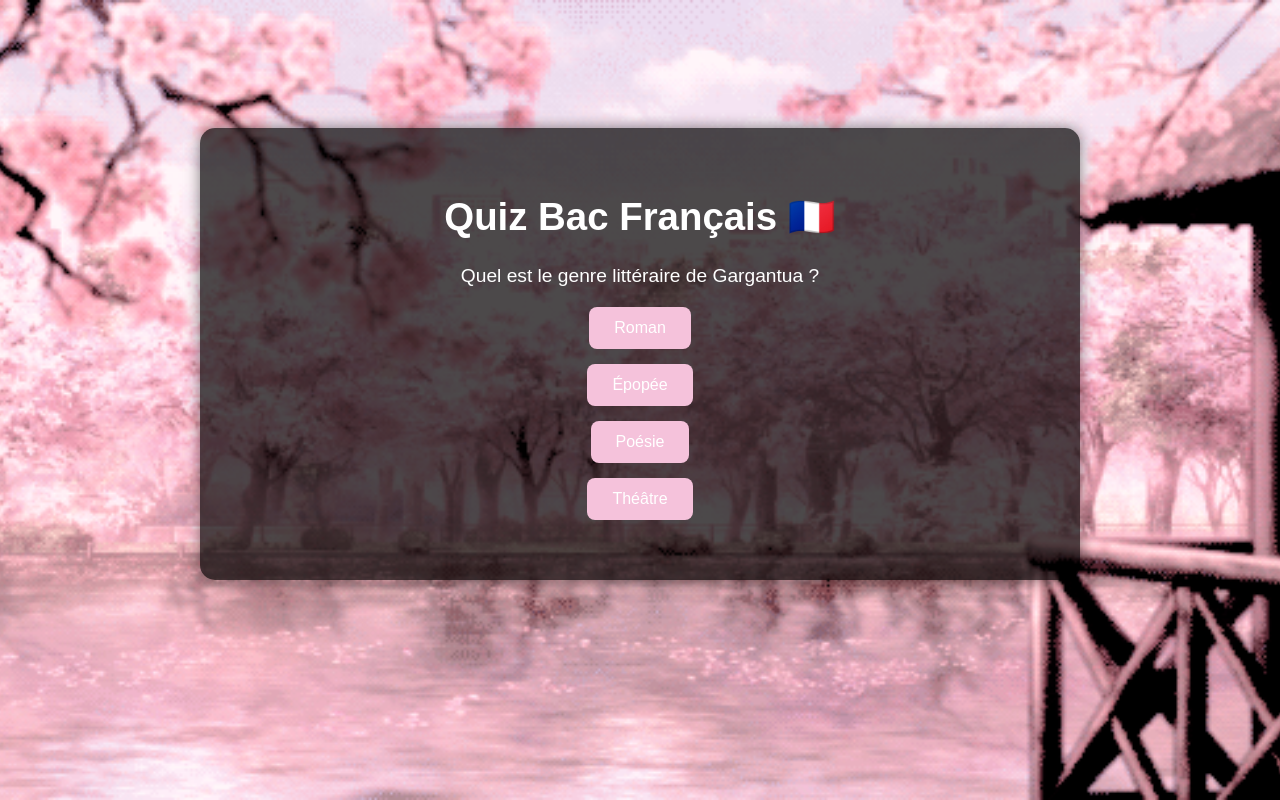
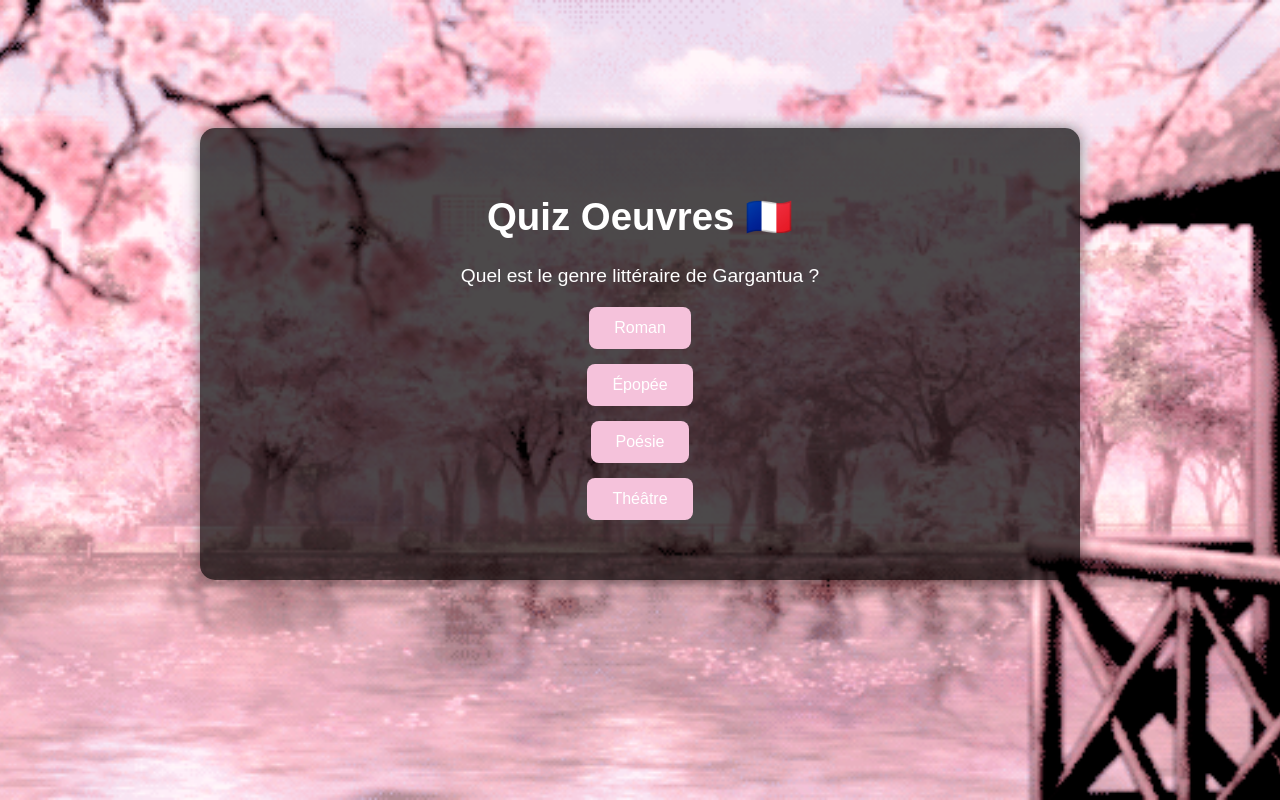
Before and after one commit to yxshioka/Oeuvres, a plain HTML site: page index.html in a window 1280 px wide. Drawn offline with Linux system fonts and the light colour scheme.

Commit message:
Update index.html

```diff
--- a/index.html
+++ b/index.html
@@ -4,7 +4,7 @@
 <head>
   <meta charset="UTF-8">
   <meta name="viewport" content="width=device-width, initial-scale=1.0">
-  <title>Quiz Oeuvres B</title>
+  <title>Quiz Oeuvres</title>
   <style>
     body {
       font-family: Arial, sans-serif;
@@ -50,7 +50,7 @@
     Ton navigateur ne supporte pas l'audio HTML5.
   </audio>
   <div id="quiz">
-    <h1>Quiz Bac Français 🇫🇷</h1>
+    <h1>Quiz Oeuvres 🇫🇷</h1>
     <p id="question"></p>
     <div id="options"></div>
     <div id="result"></div>
```
